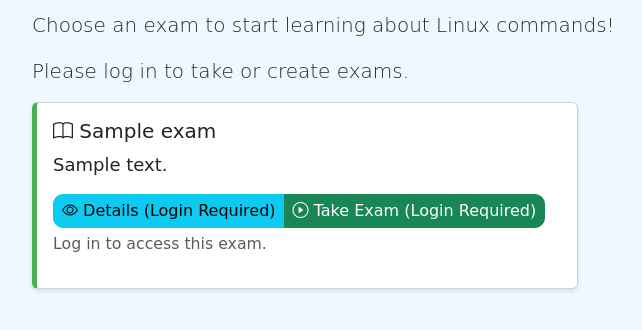
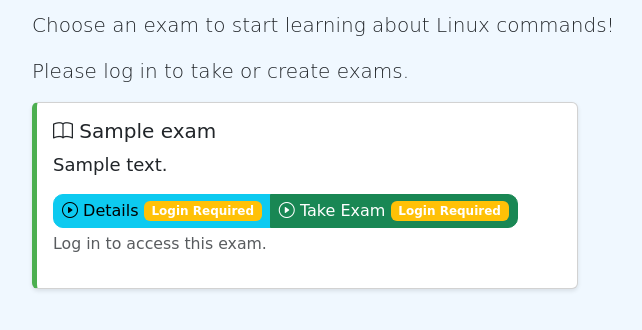
Before and after one commit to heathdrobertson/exam-app, a Django app: page /exams/ in a window 1280 px wide. Shown: the part 172-502 px from the top of the page, without its empty margins (50-692 px from the left). Run offline with Django 5.2, Linux system fonts and the light colour scheme; tables that the repository leaves empty hold one stand-in row (values such as "Sample post").

Commit message:
Why?:Styling links
What these changes address:

```diff
--- a/exams/templates/exams/exam_list.html
+++ b/exams/templates/exams/exam_list.html
@@ -24,8 +24,12 @@
                         </div>
                     {% else %}
                         <div class="btn-group">
-                            <a href="{% url 'login' %}?next={% url 'exam_detail' exam.id %}" class="btn btn-info btn-sm"><i class="bi bi-eye"></i> Details (Login Required)</a>
-                            <a href="{% url 'login' %}?next={% url 'take_exam' exam.id %}" class="btn btn-success btn-sm"><i class="bi bi-play-circle"></i> Take Exam (Login Required)</a>
+                        <a href="{% url 'login' %}?next={% url 'exam_detail' exam.id %}" class="btn btn-info btn-sm">
+                            <i class="bi bi-play-circle"></i> Details <span class="badge bg-warning">Login Required</span>
+                        </a>
+                        <a href="{% url 'login' %}?next={% url 'take_exam' exam.id %}" class="btn btn-success btn-sm">
+                            <i class="bi bi-play-circle"></i> Take Exam <span class="badge bg-warning">Login Required</span>
+                        </a>
                         </div>
                         <p class="text-muted small mt-1">Log in to access this exam.</p>
                     {% endif %}
```
